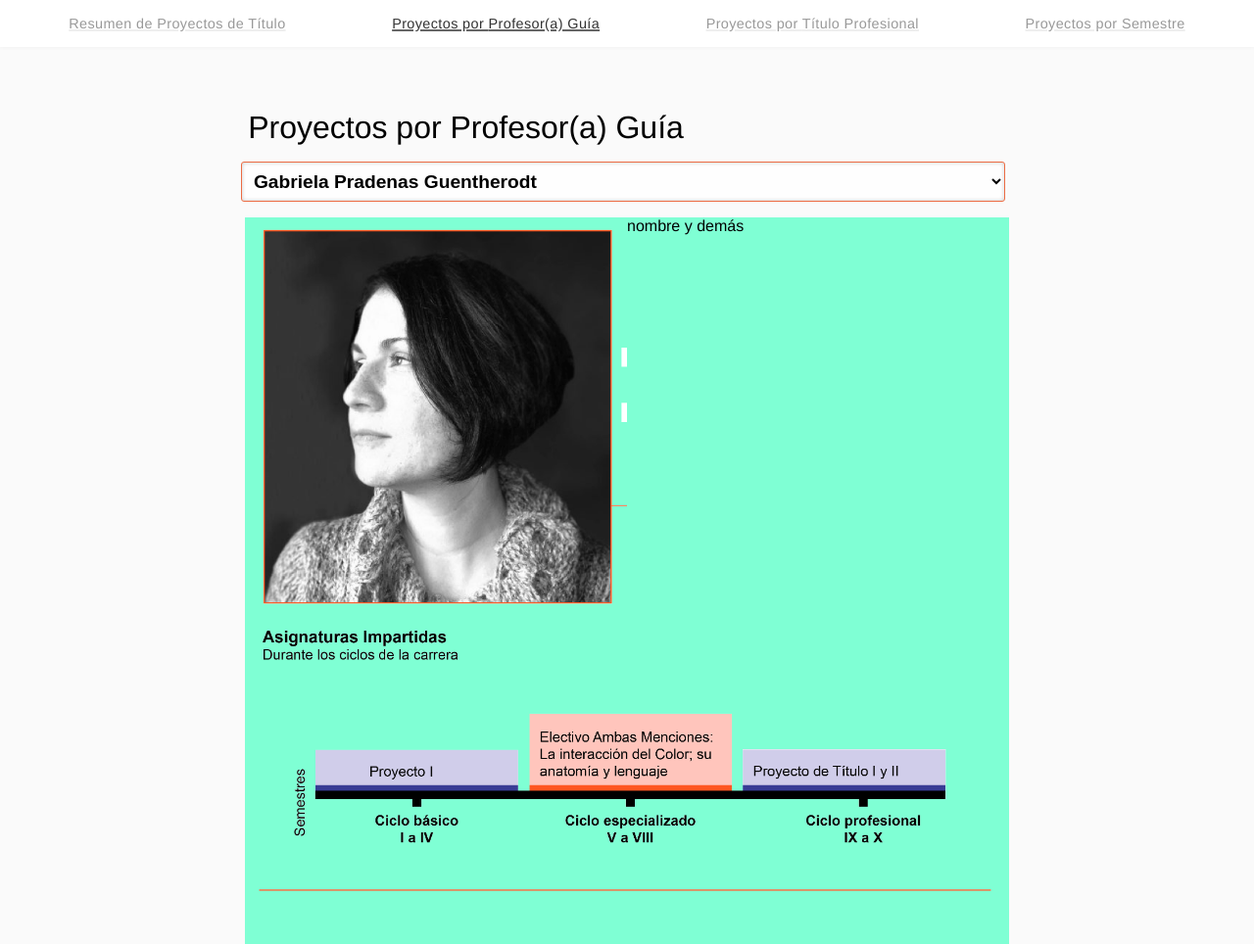
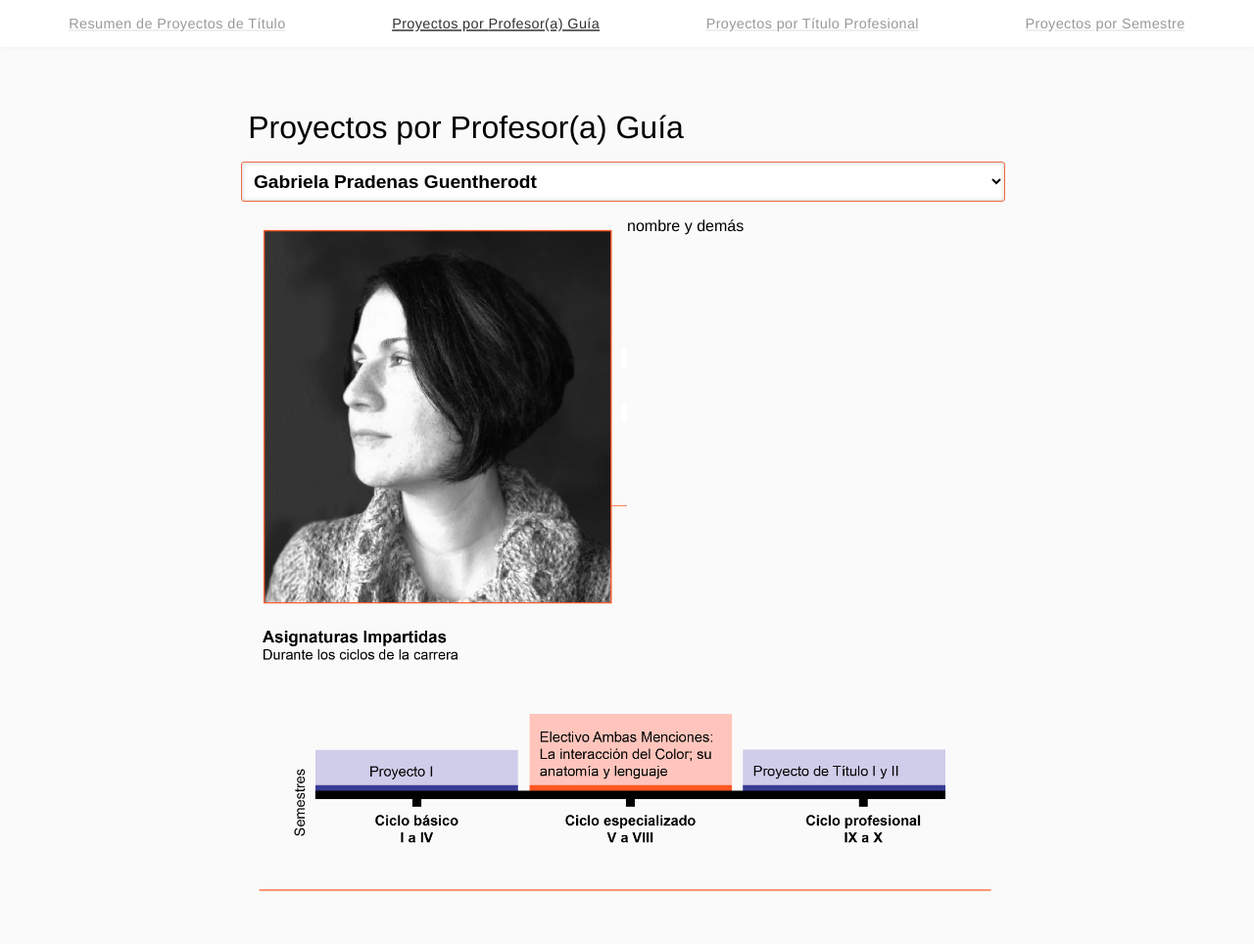
Before and after one commit to MaximilianoCantareroG/Clase-11-Real, a plain HTML site: page profes.html in a window 1280 px wide. Shown: the top 964 px of the page at 98% size. Drawn offline with Linux system fonts and the light colour scheme; no server answers.

Commit message:
Add files via upload

```diff
--- a/css/style.css
+++ b/css/style.css
@@ -267,7 +267,7 @@ div.otro{
 
 
 div.info{
-    background-color: aquamarine
+    background-color:
 }
 
 div.info div.medio{
```
